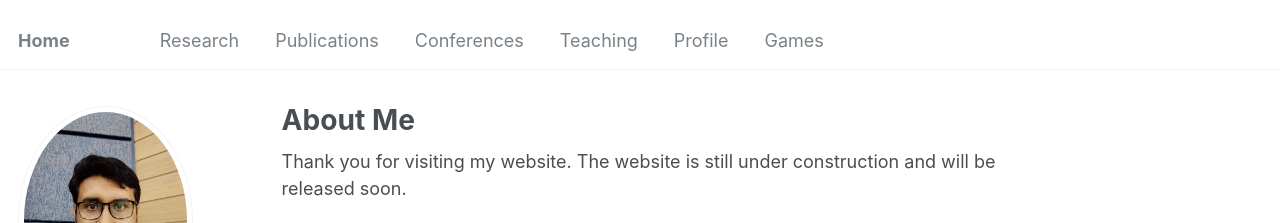
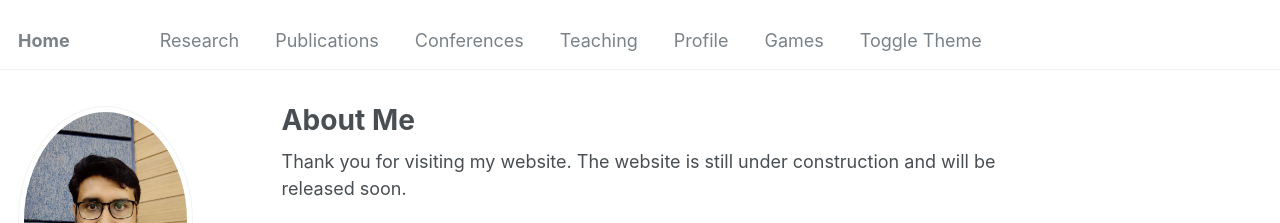
Before and after one commit to vatsalyasharma/vatsalyasharma.github.io, a Jekyll site: the page built from _pages/about.md, in a window 1280 px wide. Shown: the top 223 px of the page. Built offline with Jekyll 4.4.1, drawn with Linux system fonts in a browser that asks for light colours; some web fonts are replaced.

Commit message:
dark mode added

```diff
--- a/_includes/head.html
+++ b/_includes/head.html
@@ -17,5 +17,6 @@
 
 <!-- For all browsers -->
 <link rel="stylesheet" href="{{ base_path }}/assets/css/main.css">
+<link rel="stylesheet" href="{{ base_path }}/assets/css/dark-mode.css">
 
 <meta http-equiv="cleartype" content="on">
--- a/_includes/masthead.html
+++ b/_includes/masthead.html
@@ -15,6 +15,7 @@
             {% endif %}
             <li class="masthead__menu-item"><a href="{{ domain }}{{ link.url }}">{{ link.title }}</a></li>
           {% endfor %}
+          <li class="masthead__menu-item"><a href="#" id="theme-toggle">Toggle Theme</a></li>
         </ul>
         <ul class="hidden-links hidden"></ul>
       </nav>
--- a/_includes/scripts.html
+++ b/_includes/scripts.html
@@ -2,3 +2,34 @@
 
 {% include analytics.html %}
 {% include /comments-providers/scripts.html %}
+
+<script>
+  const themeToggle = document.getElementById('theme-toggle');
+  const html = document.documentElement;
+
+  function setTheme(theme) {
+    html.setAttribute('data-theme', theme);
+    localStorage.setItem('theme', theme);
+    if (theme === 'dark') {
+      themeToggle.innerHTML = 'Light Mode';
+    } else {
+      themeToggle.innerHTML = 'Dark Mode';
+    }
+  }
+
+  themeToggle.addEventListener('click', function(e) {
+    e.preventDefault();
+    const currentTheme = html.getAttribute('data-theme');
+    if (currentTheme === 'dark') {
+      setTheme('light');
+    } else {
+      setTheme('dark');
+    }
+  });
+
+  // On page load, check for saved theme preference
+  document.addEventListener('DOMContentLoaded', (event) => {
+    const savedTheme = localStorage.getItem('theme') || (window.matchMedia('(prefers-color-scheme: dark)').matches ? 'dark' : 'light');
+    setTheme(savedTheme);
+  });
+</script>
--- /dev/null
+++ b/assets/css/dark-mode.css
@@ -0,0 +1,123 @@
+/* Dark Mode Styles */
+[data-theme="dark"] {
+  --background-color: #000000;
+  --text-color: #e0e0e0;
+  --primary-color: #bb86fc;
+  --link-color: #03dac6;
+  --link-color-hover: #ffffff;
+  --masthead-link-color: #e0e0e0;
+  --masthead-link-color-hover: #ffffff;
+  --border-color: #333333;
+  --code-background-color: #000000;
+  --code-background-color-dark: #333333;
+
+  body {
+    background-color: var(--background-color);
+    color: var(--text-color);
+  }
+
+  a {
+    color: var(--link-color);
+  }
+
+  a:hover {
+    color: var(--link-color-hover);
+  }
+
+  .masthead {
+    background-color: #000000;
+    border-bottom-color: var(--border-color);
+  }
+
+  .masthead__inner-wrap {
+    background-color: #000000;
+  }
+
+  .masthead__menu-button {
+    background-color: transparent;
+    color: var(--text-color);
+  }
+
+  .masthead__title a {
+    color: var(--text-color);
+  }
+
+  .masthead__menu .nav-list .nav-list-item a {
+    color: var(--masthead-link-color);
+  }
+
+  .masthead__menu .nav-list .nav-list-item a:hover {
+    color: var(--masthead-link-color-hover);
+  }
+
+  #site-nav {
+    background-color: #000000;
+  }
+
+  .sidebar {
+    background-color: #000000;
+    border-right-color: var(--border-color);
+  }
+
+  .author__avatar img {
+    border: 1px solid var(--border-color);
+  }
+
+  .author__content {
+    background-color: #000000;
+  }
+
+  .author__name, .author__bio {
+    color: var(--text-color);
+  }
+
+  .author__urls .social-icons i,
+  .author__urls .social-icons svg {
+    color: var(--text-color);
+  }
+
+  .page {
+    background-color: var(--background-color);
+  }
+
+  .page__inner-wrap {
+    background-color: #000000;
+    border-color: var(--border-color);
+  }
+
+  .page__title, .page__lead, .archive__item-title {
+    color: var(--text-color);
+  }
+
+  .archive__item {
+    border-bottom-color: var(--border-color);
+  }
+
+  .archive__item-excerpt, .archive__item-meta {
+    color: var(--text-color);
+  }
+
+  .feature__item {
+    background-color: #000000;
+    border-color: var(--border-color);
+  }
+
+  .page__footer {
+    background-color: #000000;
+    border-top-color: var(--border-color);
+  }
+
+  .page__footer-copyright, .page__footer-credits {
+    color: var(--text-color);
+  }
+
+  pre, code {
+    background: var(--code-background-color);
+    color: var(--text-color);
+    border-color: var(--border-color);
+  }
+
+  .language-plaintext {
+      background: var(--code-background-color) !important;
+  }
+}
```
